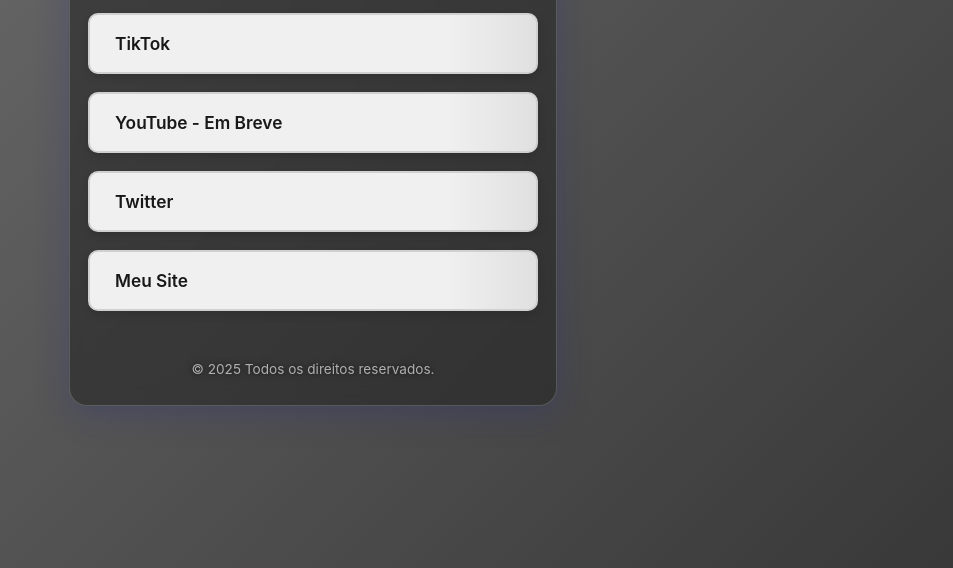
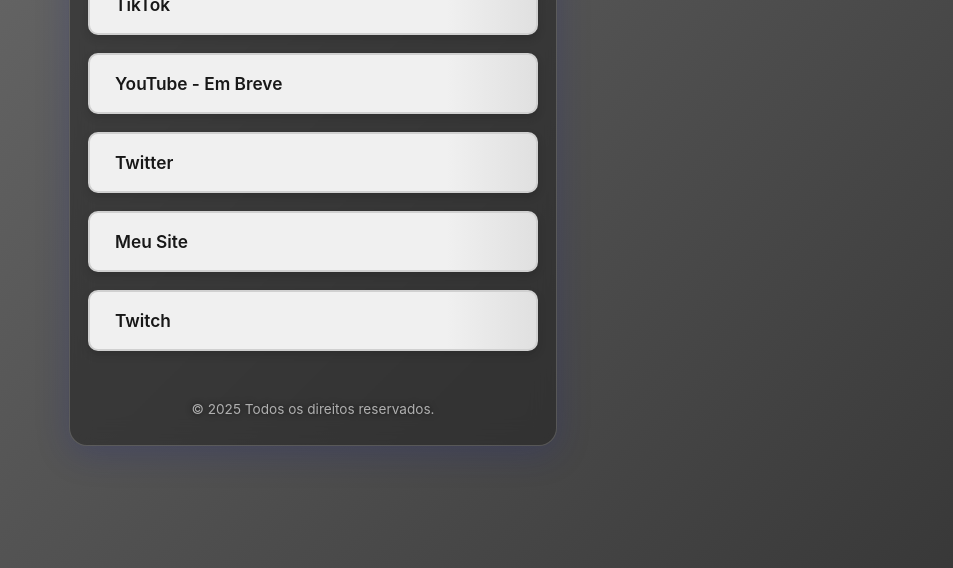
Before and after one commit to KevinPiress/redessociais, a plain HTML site: page index.html in a window 1280 px wide. Shown: the part 232-800 px from the top of the page, without its empty margins (327-1280 px from the left). Drawn offline with Linux system fonts and the light colour scheme.

Commit message:
Update index.html

```diff
--- a/index.html
+++ b/index.html
@@ -20,6 +20,7 @@
                 <li><a href="https://youtube.com/seu_canal_aqui" target="_blank" rel="noopener noreferrer">YouTube - Em Breve</a></li>
                 <li><a href="https://x.com/kevinprsss" target="_blank" rel="noopener noreferrer">Twitter</a></li>
                 <li><a href="https://caminhodafe.netlify.app/?fbclid=PAZXh0bgNhZW0CMTEAAaee_DLxYXAZi_BQg-85x4dHQ7QP1yb02A10GXzk68eEUmZ2diz5R4_SntwNcg_aem_P43ZBSLMfI_dr2cgccBajA" target="_blank" rel="noopener noreferrer">Meu Site</a></li>
+                <li><a href="https://www.twitch.tv/kvprss">Twitch</a></li>
             </ul>
         </nav>
 
```
